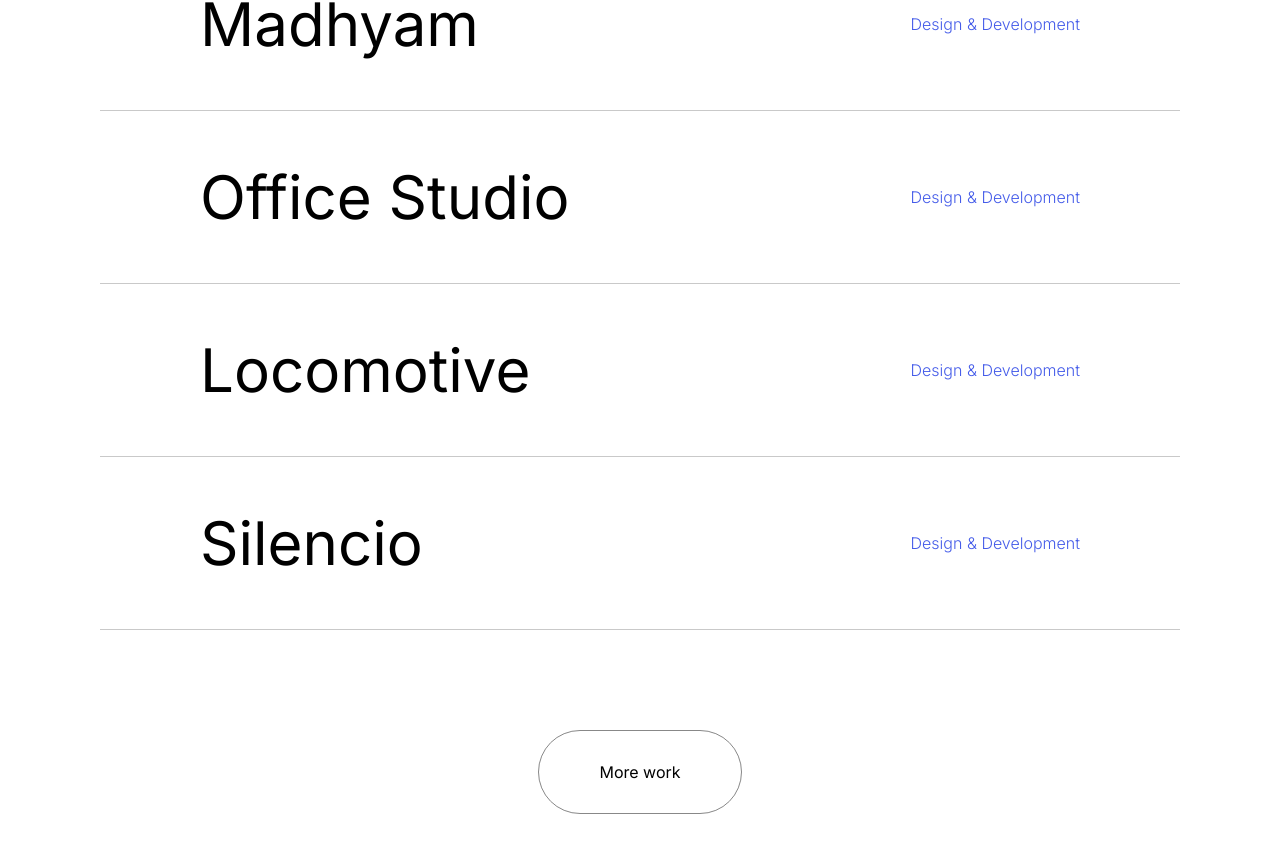
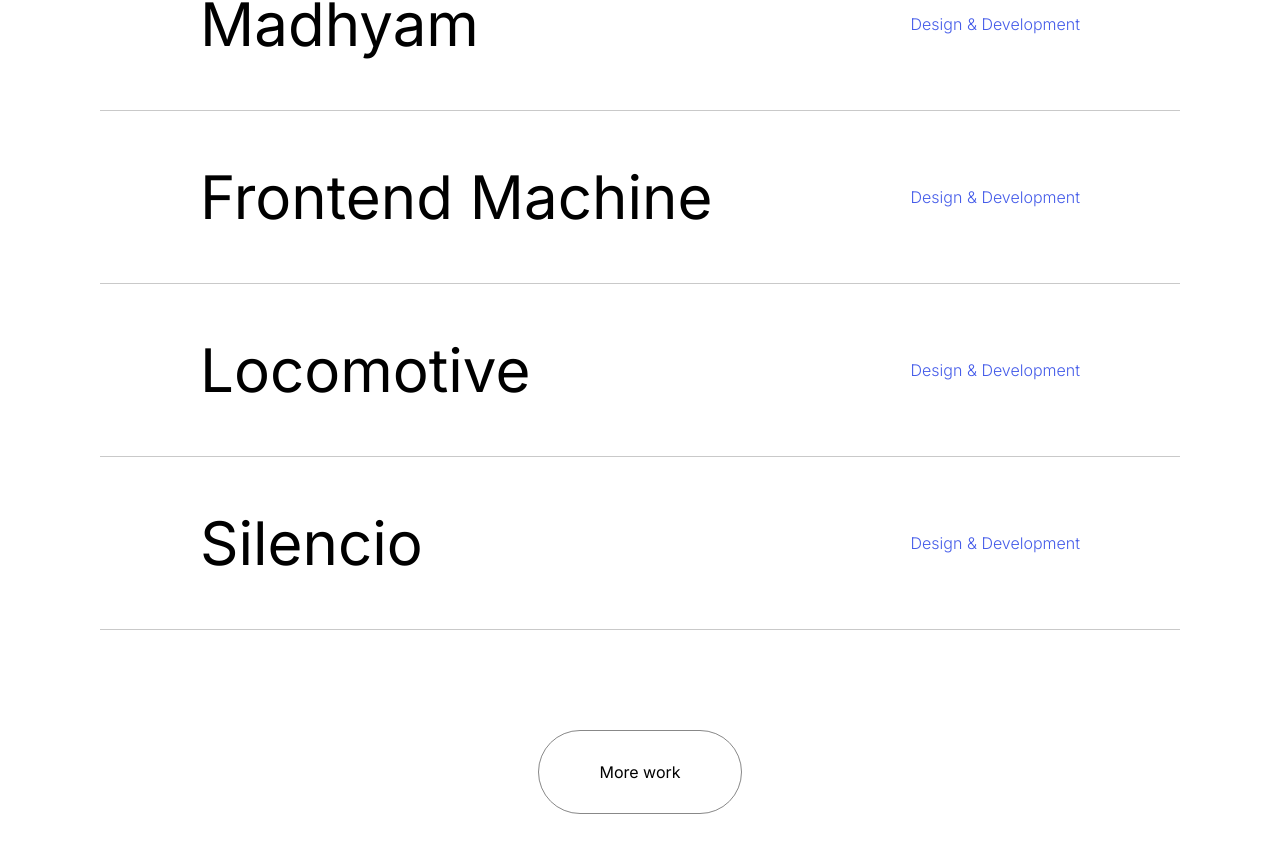
Before and after one commit to Madhyam123/Nextjs_Potofilio, a Next.js app: page / in a window 1280 px wide. Shown: the part 1550-2403 px from the top of the page. Built offline with nearby package versions, Linux system fonts and the light colour scheme.

Commit message:
Update index.jsx

```diff
--- a/src/components/Projects/index.jsx
+++ b/src/components/Projects/index.jsx
@@ -14,8 +14,8 @@ const projects = [
     color: "#00A86B"
   },
   {
-    title: "Office Studio",
-    src: "officestudio.png",
+    title: "Frontend Machine",
+    src: "image 4.png",
     color: "#8C8C8C"
   },
   {
```
